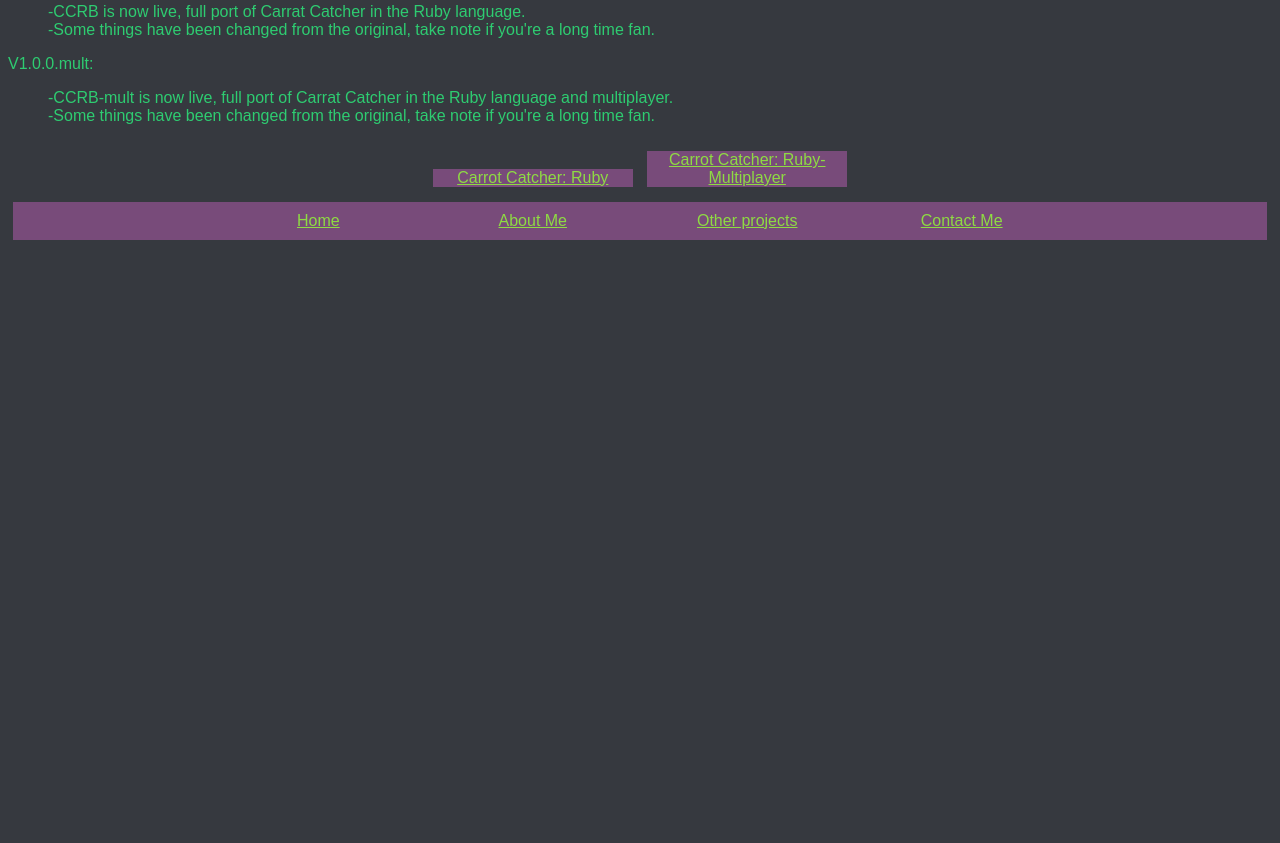
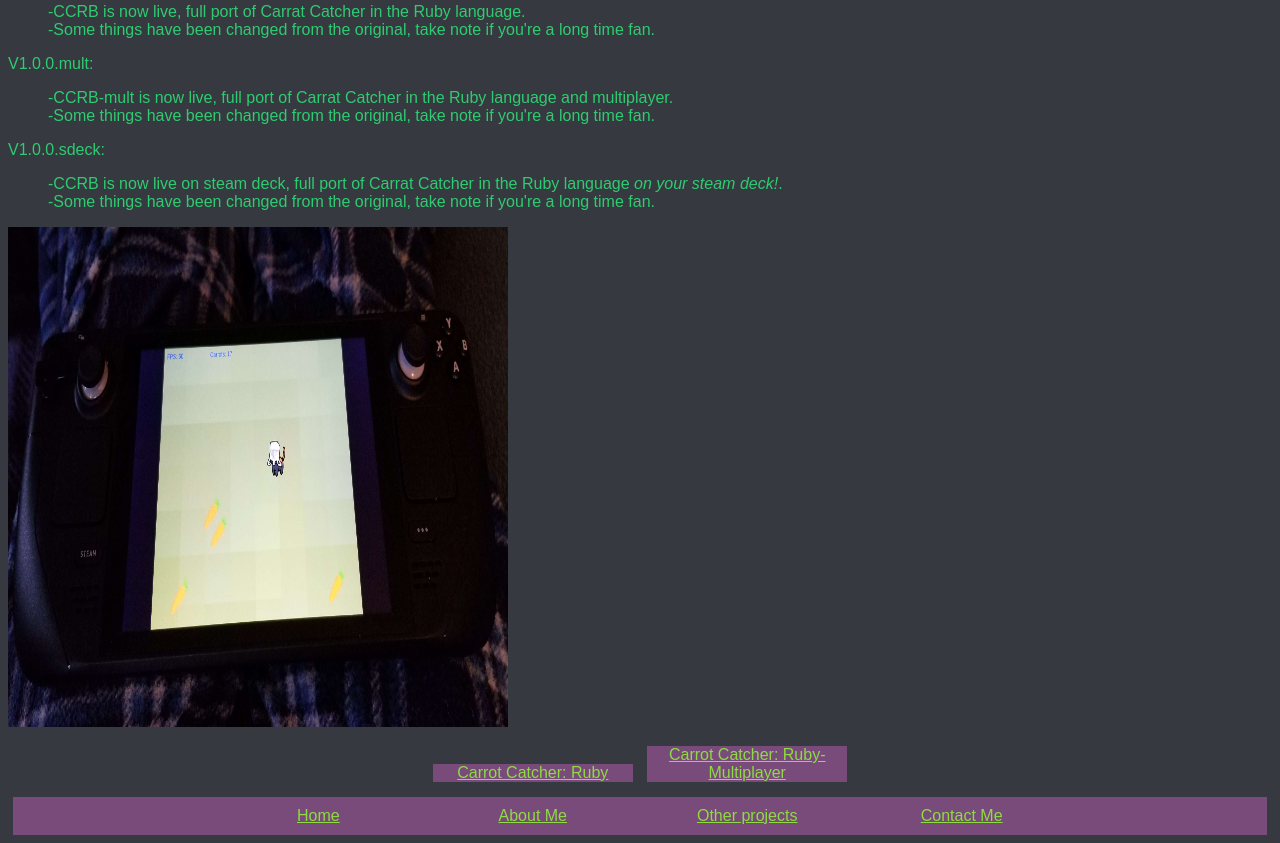
Before and after one commit to captainSV/captainSV.github.io, a plain HTML site: page CCRB.html in a window 1280 px wide. Shown: the part 510-1353 px from the top of the page. Before the commit the page ends 800 px from the top, so only its background shows below. Drawn offline with nearby package versions, Linux system fonts and the light colour scheme; files that its build step writes are made by us from their sources.

Commit message:
Based
and ev pilled

```diff
--- a/CCRB.html
+++ b/CCRB.html
@@ -27,6 +27,12 @@
       <li>-CCRB-mult is now live, full port of Carrat Catcher in the Ruby language and multiplayer.</li>
       <li>-Some things have been changed from the original, take note if you're a long time fan.</li>
     </ul>
+    <p>V1.0.0.sdeck:</p>
+    <ul class="changelog">
+      <li>-CCRB is now live on steam deck, full port of Carrat Catcher in the Ruby language <em>on your steam deck!</em>.</li>
+      <li>-Some things have been changed from the original, take note if you're a long time fan.</li>
+    </ul>
+    <img src="/images/steam_deck_certified.jpg" alt="Made by my loving [redacted]">
     <div class="cntr">
       <div class="box2">
         <a href="/CCRB.zip">Carrot Catcher: Ruby</a>
```
Also changed, not shown: images/steam_deck_certified.jpg (added).
